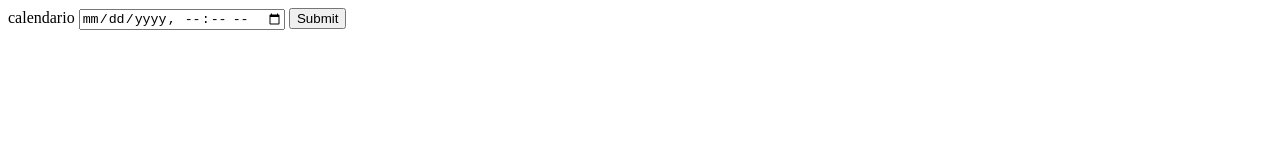
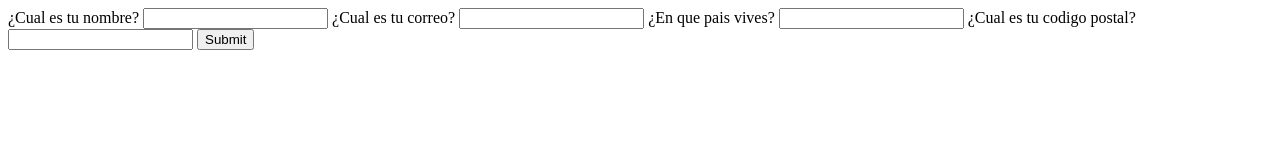
Before and after one commit to nicomendoza274/cursoDefinitivoHTMLyCSS, a plain HTML site: page index.html in a window 1280 px wide. Drawn offline with Linux system fonts and the light colour scheme.

Commit message:
Pusimos autocompletado y campo requerido en el formulario

```diff
--- a/index.html
+++ b/index.html
@@ -7,12 +7,26 @@
     <meta name="viewport" content="width=device-width, initial-scale=1.0" />
   </head>
   <body>
-    <form action="">
-      <label for="calendario">
-        <span>calendario</span>
-        <input type="datetime-local" id="calendario" name="calendario">
-      </label>
-      <input type="submit">
-    </form>
+    <main>
+      <form action="">
+        <label for="nombre">
+          <span>¿Cual es tu nombre?</span>
+          <input type="text" name="nombre" id="nombre" autocomplete="name" required>
+        </label>
+        <label for="correo">
+          <span>¿Cual es tu correo?</span>
+          <input type="email" name="correo" id="correo" autocomplete="email" required>
+        </label>
+        <label for="pais">
+          <span>¿En que pais vives?</span>
+          <input type="text" name="pais" id="pais" autocomplete="country" required>
+        </label>
+        <label for="cp">
+          <span>¿Cual es tu codigo postal?</span>
+          <input type="text" name="cp" id="cp" autocomplete="postal-code" required>
+        </label>
+        <input type="submit">
+      </form>
+    </main>
   </body>
 </html>
```
